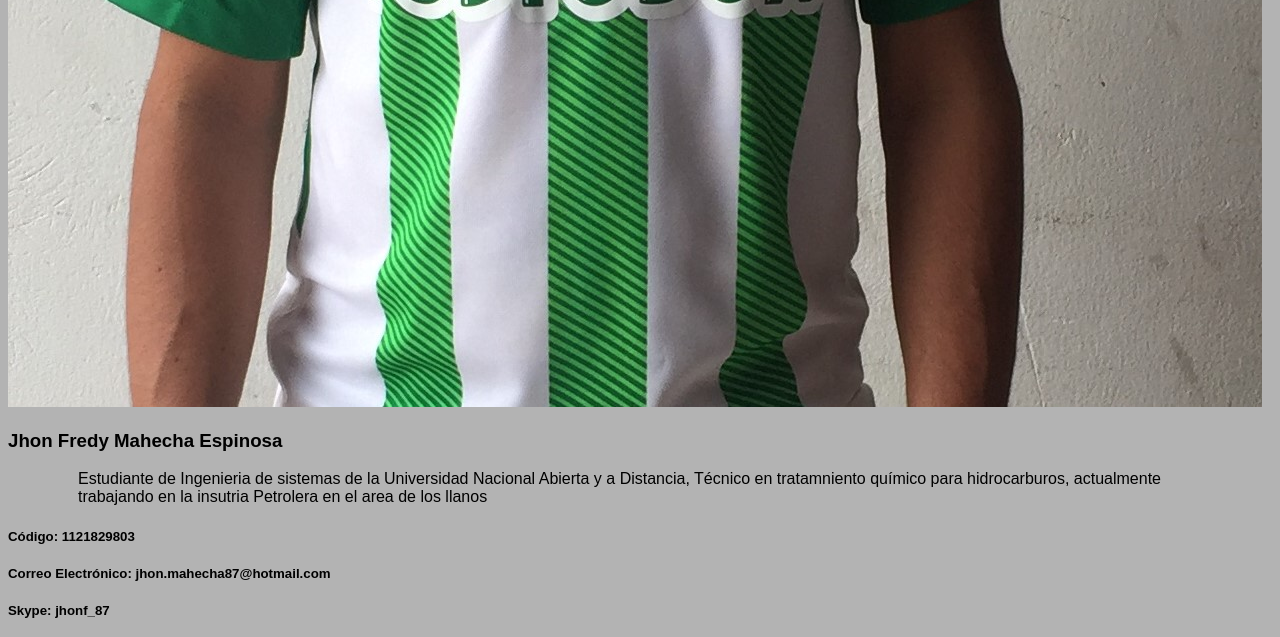
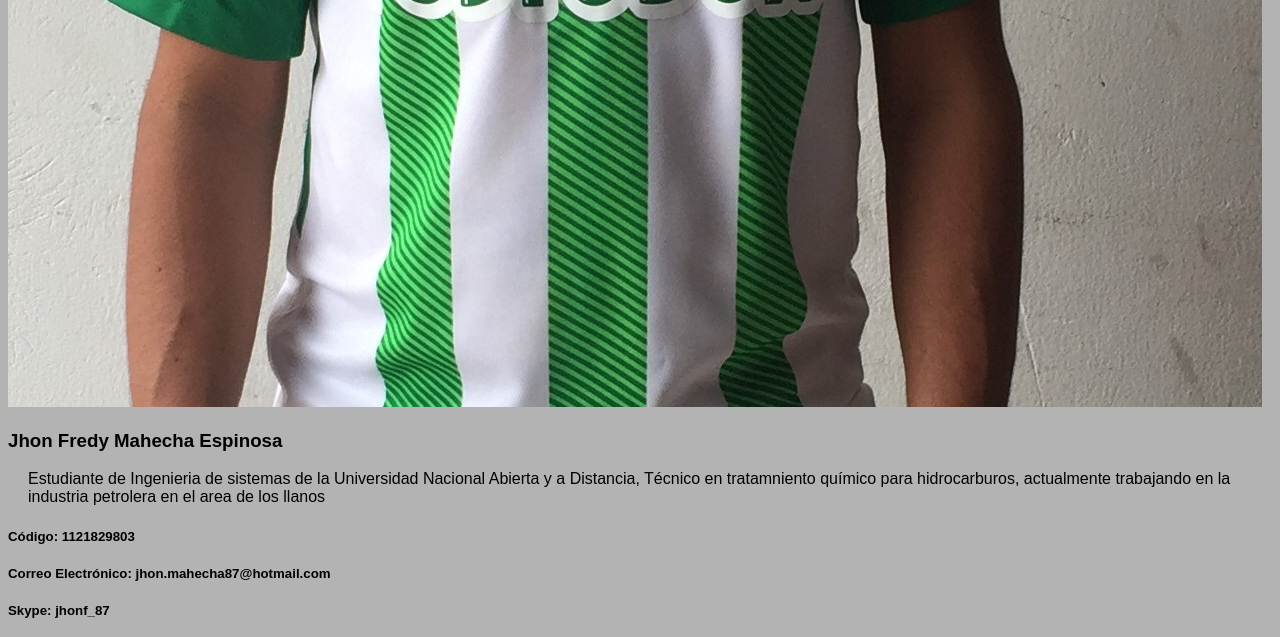
Before and after one commit to jhonmahecha87/OviUnad_DSW_Fase3, a website: page Desarrolladores.html in a window 1280 px wide. Shown: the part 1819-2456 px from the top of the page. Drawn offline with Linux system fonts and the light colour scheme.

Commit message:
Update Desarrolladores.html

```diff
--- a/Desarrolladores.html
+++ b/Desarrolladores.html
@@ -40,7 +40,7 @@ and open the template in the editor.
         </div style="text-align: center;">
             <img class="Jhon Mahecha" src="Img/Jhon Mahecha.jpg">
             <h3>Jhon Fredy Mahecha Espinosa</h3>
-            <p style="margin-left: 70px; margin-right: 70px;">Estudiante de Ingenieria de sistemas de la Universidad Nacional Abierta y a Distancia, Técnico en tratamniento químico para hidrocarburos, actualmente trabajando en la insutria Petrolera en el area de los llanos</p>
+            <p style="margin-left: 20px; margin-right: 20px;">Estudiante de Ingenieria de sistemas de la Universidad Nacional Abierta y a Distancia, Técnico en tratamniento químico para hidrocarburos, actualmente trabajando en la industria petrolera en el area de los llanos</p>
             <h5>Código: 1121829803</h5>
             <h5>Correo Electrónico: jhon.mahecha87@hotmail.com</h5>
             <h5>Skype: jhonf_87</h5>
```
